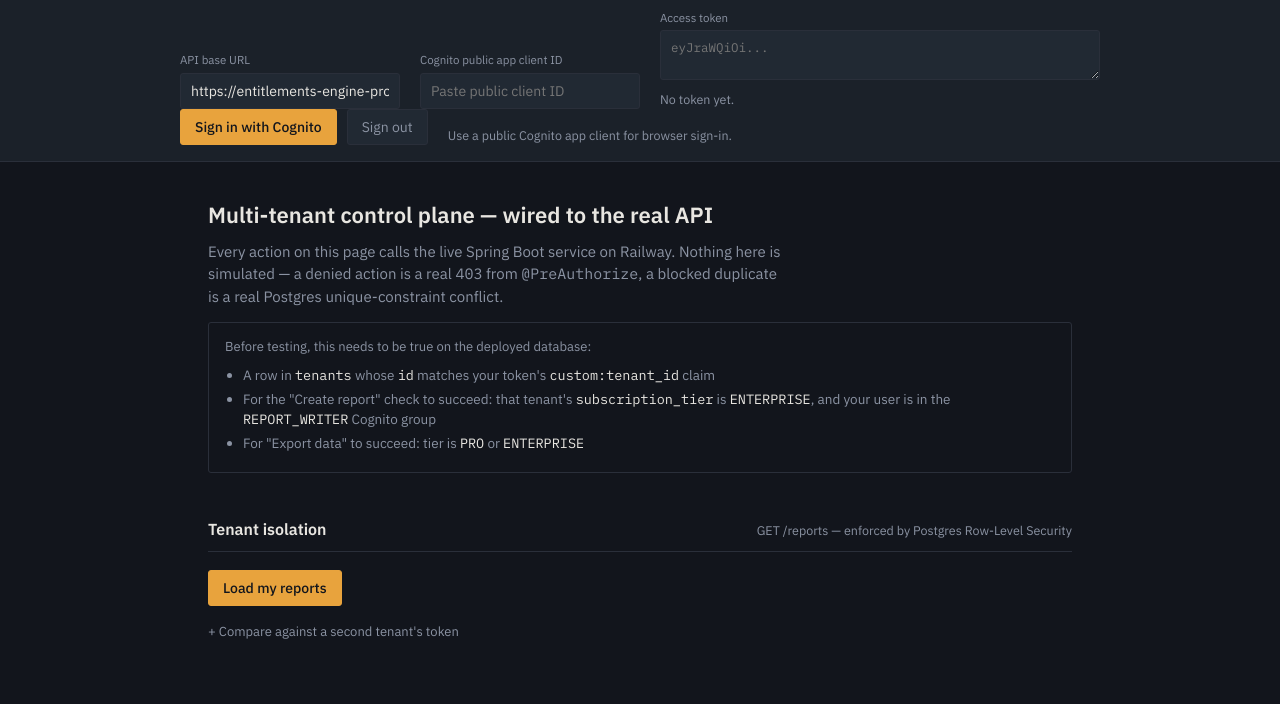
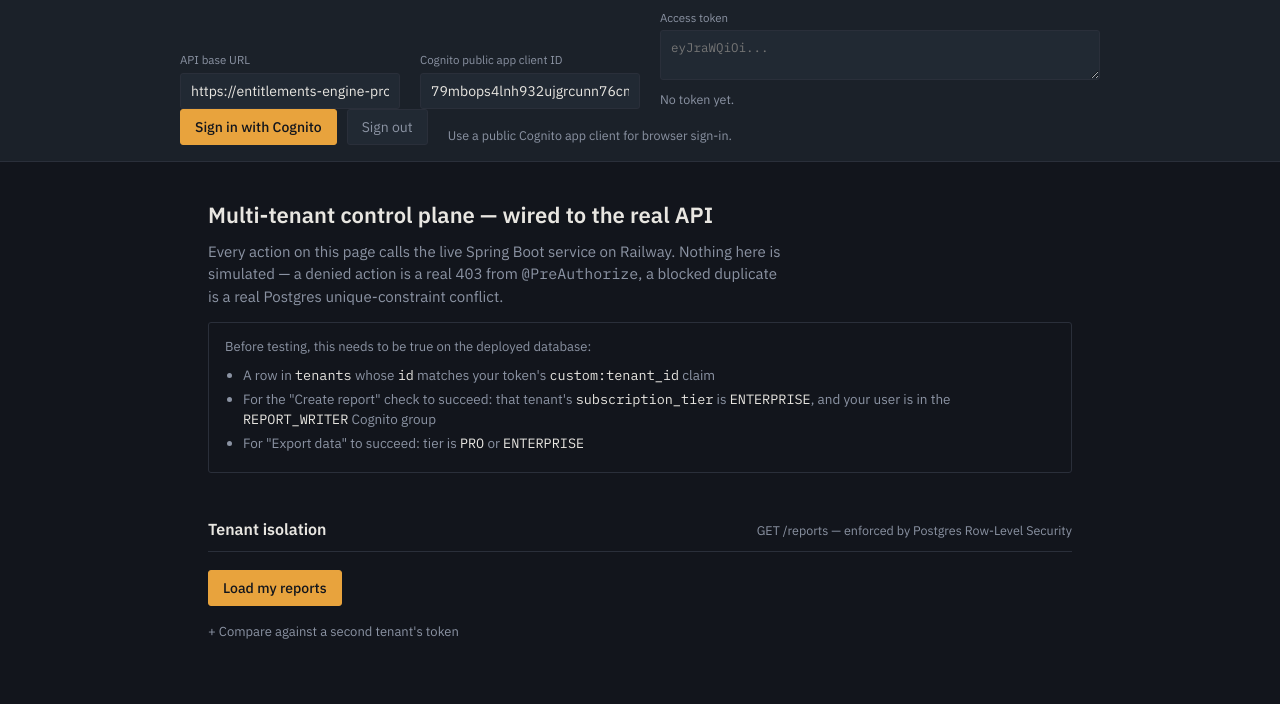
Before and after one commit to garrettmend/entitlements-engine, a plain HTML site: page index.html in a window 1280 px wide. Shown: the part 42-746 px from the top of the page. Drawn offline with Linux system fonts and the light colour scheme.

Commit message:
Configure Cognito browser client ID

```diff
--- a/index.html
+++ b/index.html
@@ -123,7 +123,7 @@
     </div>
     <div class="field">
       <label for="cognitoClientId">Cognito public app client ID</label>
-      <input type="text" id="cognitoClientId" class="mono" placeholder="Paste public client ID">
+      <input type="text" id="cognitoClientId" class="mono" value="79mbops4lnh932ujgrcunn76cn">
     </div>
     <div class="field wide">
       <label for="token">Access token</label>
```
